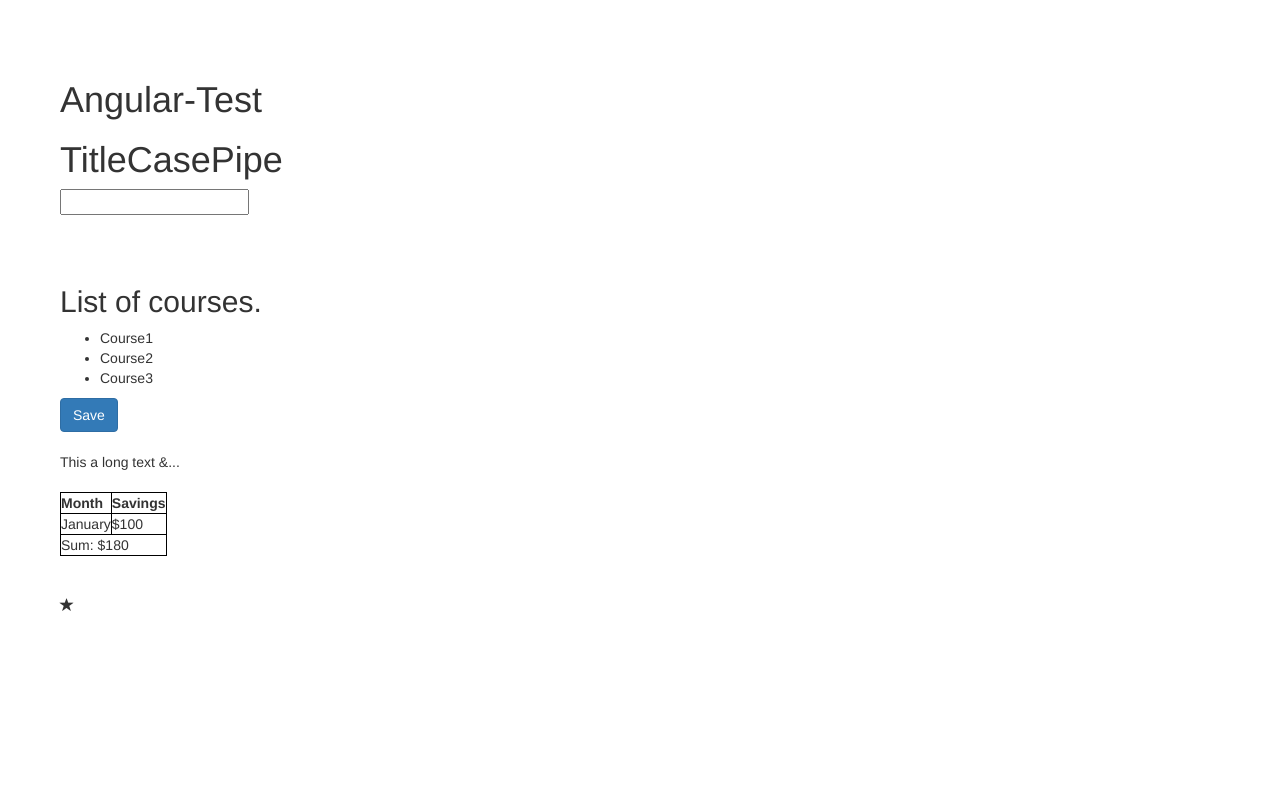
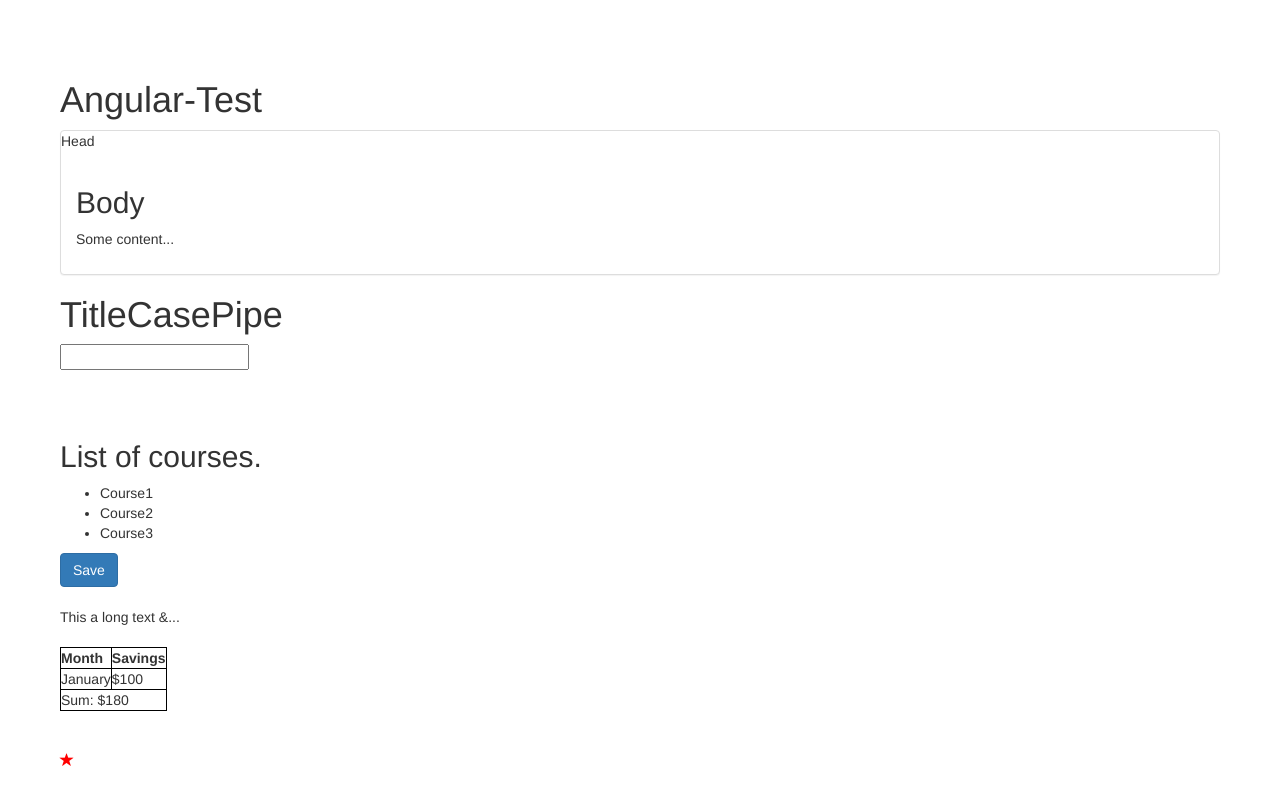
Before and after one commit to johnnypeng2003/Angular-Course, an Angular app: page / in a window 1280 px wide. Shown: the top 804 px of the page. Built offline with nearby package versions, Linux system fonts and the light colour scheme.

Commit message:
Section 5

```diff
--- a/src/app/app.component.html
+++ b/src/app/app.component.html
@@ -1,4 +1,11 @@
 <h1>Angular-Test</h1>
+<bootstrap-panel>
+  <ng-container class="heading">Head</ng-container>
+  <div class="body">
+    <h2>Body</h2>
+    <p>Some content...</p>
+  </div>
+</bootstrap-panel>
 <app-title></app-title>
 <app-courses></app-courses>
-<app-favorite [isFavorite]="post.isFavoriteX" (change)="onFavoriteChange()"></app-favorite>
+<app-favorite [isFavorite]="post.isFavoriteX" (change)="onFavoriteChange($event)"></app-favorite>
--- a/src/app/app.component.ts
+++ b/src/app/app.component.ts
@@ -1,4 +1,5 @@
 import { Component } from '@angular/core';
+import { FavoriteChaneEventArgs } from './favorite/favorite.component';
 
 @Component({
   selector: 'app-root',
@@ -11,7 +12,7 @@ export class AppComponent {
     isFavoriteX: true
   };
 
-  onFavoriteChange() {
-    console.log('isFavorite changed.');
+  onFavoriteChange(eventArgs: FavoriteChaneEventArgs) {
+    console.log('isFavorite changed： ', eventArgs);
   }
 }
--- a/src/app/app.module.ts
+++ b/src/app/app.module.ts
@@ -9,6 +9,7 @@ import { CourseComponent } from './course/course.component';
 import { CourseService } from './course/course.service';
 import { TitleComponent } from './title/title.component';
 import { TitleCasePipe } from './title-case.pipe';
+import { PanelComponent } from './panel/panel.component';
 
 
 @NgModule({
@@ -18,7 +19,8 @@ import { TitleCasePipe } from './title-case.pipe';
     SummaryPipe,
     FavoriteComponent,
     TitleComponent,
-    TitleCasePipe
+    TitleCasePipe,
+    PanelComponent
   ],
   imports: [
     BrowserModule,
--- a/src/app/favorite/favorite.component.css
+++ b/src/app/favorite/favorite.component.css
@@ -0,0 +1,3 @@
+.glyphicon {
+  color: red;
+}
--- a/src/app/favorite/favorite.component.ts
+++ b/src/app/favorite/favorite.component.ts
@@ -2,17 +2,30 @@ import { Component, Input, Output, EventEmitter } from '@angular/core';
 
 @Component({
   selector: 'app-favorite',
-  templateUrl: './favorite.component.html'
+  templateUrl: './favorite.component.html',
+  styles: [
+    `
+      .glyphicon {
+        color: blue;
+      }
+    `
+  ],
+  styleUrls: ['./favorite.Component.css']
 })
 
 export class FavoriteComponent {
   // tslint:disable-next-line:no-input-rename
   @Input('isFavorite') isSelected: boolean;
-  @Output() change = new EventEmitter();
+  // tslint:disable-next-line:no-output-rename
+  @Output('change') click = new EventEmitter();
 
   onClick() {
     this.isSelected = !this.isSelected;
-    this.change.emit();
+    // this.change.emit(this.isSelected);
+    this.click.emit({ newValue: this.isSelected });
   }
+}
 
+export interface FavoriteChaneEventArgs {
+  newValue: boolean;
 }
--- /dev/null
+++ b/src/app/panel/panel.component.html
@@ -0,0 +1,8 @@
+<div class="panel panel-default">
+  <div class="pandel-heading">
+    <ng-content select=".heading"></ng-content>
+  </div>
+  <div class="panel-body">
+    <ng-content select=".body"></ng-content>
+  </div>
+</div>
--- /dev/null
+++ b/src/app/panel/panel.component.ts
@@ -0,0 +1,16 @@
+import { Component, OnInit } from '@angular/core';
+
+@Component({
+  // tslint:disable-next-line:component-selector
+  selector: 'bootstrap-panel',
+  templateUrl: './panel.component.html',
+  styleUrls: ['./panel.component.css']
+})
+export class PanelComponent implements OnInit {
+
+  constructor() { }
+
+  ngOnInit() {
+  }
+
+}
```
Also changed, not shown: src/app/panel/panel.component.css (added), 1 other file (tests, documents, lock files or other folders).
